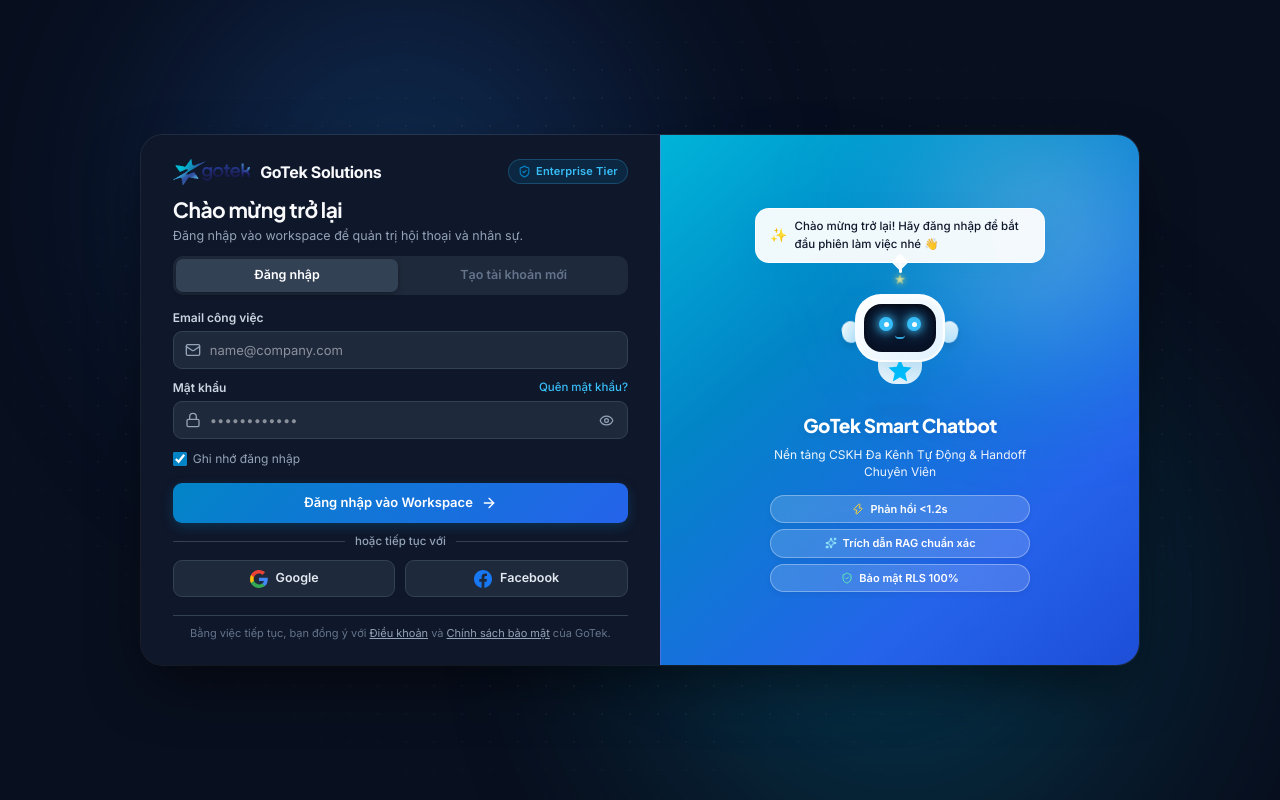
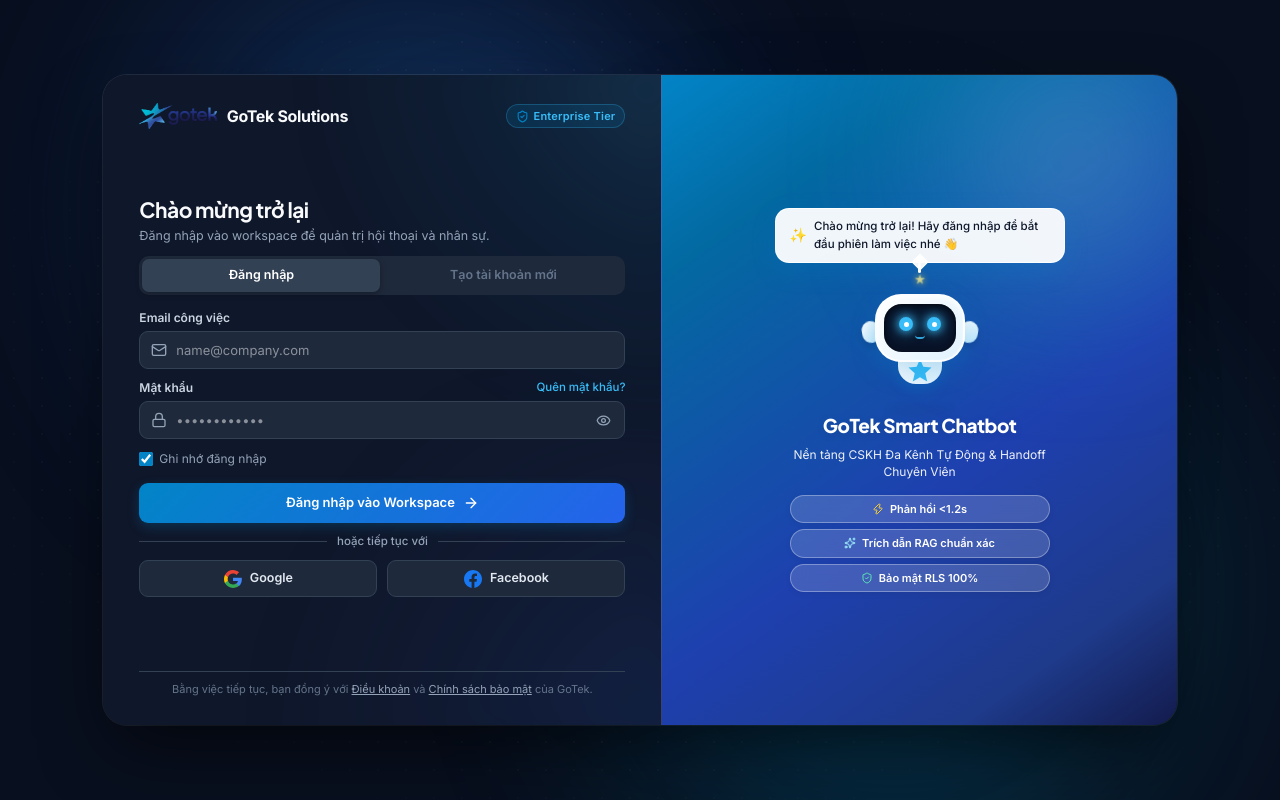
Before and after one commit to GoTekIT/GoTek-ChatBOT, a React (Vite) app in the folder frontend/: page / in a window 1280 px wide. Built offline with nearby package versions, Linux system fonts and the light colour scheme; no server answers.

Commit message:
feat(auth): enhance auth card size, subtle color bleed, darker sapphire gradient and ambient cursor spotlight

```diff
--- a/frontend/src/screens/auth/Auth.tsx
+++ b/frontend/src/screens/auth/Auth.tsx
@@ -16,8 +16,7 @@ import {
   ArrowRight,
   CheckCircle2,
   AlertCircle,
-  Zap,
-  Bot
+  Zap
 } from 'lucide-react';
 import './auth.css';
 
@@ -32,7 +31,7 @@ export function Auth({path, onLogin}: AuthProps) {
   const [message, setMessage] = useState('');
   const [showPassword, setShowPassword] = useState(false);
 
-  // Form values - Start completely blank for genuine testing
+  // Form values - Start completely blank for genuine manual testing
   const [emailValue, setEmailValue] = useState('');
   const [passwordValue, setPasswordValue] = useState('');
 
@@ -40,7 +39,8 @@ export function Auth({path, onLogin}: AuthProps) {
   const [touched, setTouched] = useState<Record<string, boolean>>({});
   const [clientErrors, setClientErrors] = useState<Record<string, string>>({});
 
-  // Mascot interactive state
+  // Interactive mouse tracking state for overall background and mascot
+  const [screenMouse, setScreenMouse] = useState({x: 500, y: 300});
   const [isBotHovered, setIsBotHovered] = useState(false);
   const [eyeOffset, setEyeOffset] = useState({x: 0, y: 0});
   const showcaseRef = useRef<HTMLDivElement>(null);
@@ -63,18 +63,19 @@ export function Auth({path, onLogin}: AuthProps) {
     }
   };
 
-  // Mouse tracking for interactive mascot eyes
-  const handleShowcaseMouseMove = (e: React.MouseEvent<HTMLDivElement>) => {
-    if (!showcaseRef.current) return;
-    const rect = showcaseRef.current.getBoundingClientRect();
-    const x = ((e.clientX - rect.left) / rect.width - 0.5) * 12;
-    const y = ((e.clientY - rect.top) / rect.height - 0.5) * 10;
-    setEyeOffset({x, y});
-  };
+  // Full-screen mouse movement tracking for dynamic background glow and mascot eyes
+  const handleScreenMouseMove = (e: React.MouseEvent<HTMLDivElement>) => {
+    setScreenMouse({x: e.clientX, y: e.clientY});
 
-  const handleShowcaseMouseLeave = () => {
-    setEyeOffset({x: 0, y: 0});
-    setIsBotHovered(false);
+    if (showcaseRef.current) {
+      const rect = showcaseRef.current.getBoundingClientRect();
+      const relX = ((e.clientX - rect.left) / rect.width - 0.5) * 16;
+      const relY = ((e.clientY - rect.top) / rect.height - 0.5) * 12;
+      setEyeOffset({
+        x: Math.max(-8, Math.min(8, relX)),
+        y: Math.max(-6, Math.min(6, relY))
+      });
+    }
   };
 
   // Helper validation logic
@@ -262,29 +263,40 @@ export function Auth({path, onLogin}: AuthProps) {
   };
 
   return (
-    <div className="auth-outer-screen">
-      {/* Dynamic Animated Ambient Background */}
+    <div className="auth-outer-screen" onMouseMove={handleScreenMouseMove}>
+      {/* Dynamic Interactive Animated Background with Mouse Follower Light */}
       <div className="auth-ambient-canvas" aria-hidden="true">
+        {/* Interactive Cursor Spotlight Glow */}
+        <div
+          className="ambient-cursor-spotlight"
+          style={{
+            transform: `translate3d(${screenMouse.x - 250}px, ${screenMouse.y - 250}px, 0)`
+          }}
+        />
         <div className="ambient-orb orb-1" />
         <div className="ambient-orb orb-2" />
         <div className="ambient-orb orb-3" />
         <div className="ambient-pattern-grid" />
       </div>
 
-      {/* Main Centered Floating Card (Switches Left/Right smoothly via Framer Motion) */}
+      {/* Main Centered Floating Card (Expansive size ~85%, Switches Left/Right on Signup) */}
       <motion.div
         layout
         transition={{type: 'spring', stiffness: 220, damping: 26}}
         className={`auth-card-wrapper ${isSignup ? 'signup-layout' : 'login-layout'}`}
       >
         {/* ====================================================================
-            FORM PANEL: Slides from Left to Right when switching to Signup
+            FORM PANEL: Clean with subtle GoTek cyan/blue color bleed streaks!
             ==================================================================== */}
         <motion.div
           layout="position"
           transition={{type: 'spring', stiffness: 220, damping: 26}}
           className="auth-card-left"
         >
+          {/* Subtle Color Bleed Elements extending from the brand side */}
+          <div className="form-color-bleed-top" aria-hidden="true" />
+          <div className="form-color-bleed-bottom" aria-hidden="true" />
+
           {/* Brand & Tier Header */}
           <div className="auth-card-header">
             <Link to="/app/auth/login" className="auth-brand-badge">
@@ -730,16 +742,14 @@ export function Auth({path, onLogin}: AuthProps) {
         </motion.div>
 
         {/* ====================================================================
-            SHOWCASE PANEL: LUMINOUS GOTEK LOGO GRADIENT + INTERACTIVE 2D/3D MASCOT
-            Clean, delightful, un-cluttered, interactive AI Companion
+            SHOWCASE PANEL: BALANCED DEEPER SAPPHIRE GRADIENT + INTERACTIVE MASCOT
+            Calmed down slightly (Not glaring, not too dark, rich Royal Sapphire)
             ==================================================================== */}
         <motion.div
           ref={showcaseRef}
           layout="position"
           transition={{type: 'spring', stiffness: 220, damping: 26}}
           className="auth-card-right"
-          onMouseMove={handleShowcaseMouseMove}
-          onMouseLeave={handleShowcaseMouseLeave}
         >
           {/* Subtle logo-inspired light orbs */}
           <div className="showcase-glow-light" />
@@ -808,7 +818,7 @@ export function Auth({path, onLogin}: AuthProps) {
                   <svg width="24" height="24" viewBox="0 0 100 100" fill="none">
                     <polygon
                       points="50,5 64,36 98,40 72,64 80,98 50,80 20,98 28,64 2,40 36,36"
-                      fill="#00c2ff"
+                      fill="#38bdf8"
                     />
                   </svg>
                 </div>
@@ -819,7 +829,7 @@ export function Auth({path, onLogin}: AuthProps) {
             </div>
           </div>
 
-          {/* Minimal, Punchy Information - Clean & Easy on the Eyes */}
+          {/* Minimal, Punchy Information */}
           <div className="mascot-info-block">
             <h2 className="mascot-title">GoTek Smart Chatbot</h2>
             <p className="mascot-subtitle">
--- a/frontend/src/screens/auth/auth.css
+++ b/frontend/src/screens/auth/auth.css
@@ -29,7 +29,7 @@
 }
 
 /* ==========================================================================
-   DYNAMIC AMBIENT BACKGROUND
+   DYNAMIC AMBIENT BACKGROUND WITH INTERACTIVE SPOTLIGHT
    ========================================================================== */
 .auth-ambient-canvas {
   position: absolute;
@@ -39,95 +39,117 @@
   z-index: 1;
 }
 
+/* Interactive Cursor Spotlight Glow (Follows mouse across the screen) */
+.ambient-cursor-spotlight {
+  position: absolute;
+  top: 0;
+  left: 0;
+  width: 500px;
+  height: 500px;
+  border-radius: 50%;
+  background: radial-gradient(circle, rgba(56, 189, 248, 0.22) 0%, rgba(37, 99, 235, 0.12) 40%, transparent 70%);
+  filter: blur(65px);
+  pointer-events: none;
+  z-index: 1;
+  will-change: transform;
+  transition: opacity 0.3s ease;
+}
+
+:is(.dark, .dark *) .ambient-cursor-spotlight {
+  background: radial-gradient(circle, rgba(56, 189, 248, 0.25) 0%, rgba(37, 99, 235, 0.15) 45%, transparent 70%);
+  filter: blur(75px);
+}
+
 .ambient-orb {
   position: absolute;
   border-radius: 50%;
   filter: blur(90px);
-  opacity: 0.35;
+  opacity: 0.38;
   will-change: transform;
 }
 
 :is(.dark, .dark *) .ambient-orb {
-  opacity: 0.22;
+  opacity: 0.24;
   filter: blur(110px);
 }
 
 .ambient-orb.orb-1 {
-  width: 480px;
-  height: 480px;
-  top: -8%;
-  left: 10%;
+  width: 520px;
+  height: 520px;
+  top: -10%;
+  left: 8%;
   background: radial-gradient(circle, #38bdf8 0%, #2563eb 60%, transparent 80%);
-  animation: floatOrb1 18s ease-in-out infinite alternate;
+  animation: floatOrb1 16s ease-in-out infinite alternate;
 }
 
 .ambient-orb.orb-2 {
-  width: 520px;
-  height: 520px;
-  bottom: -10%;
-  right: 8%;
-  background: radial-gradient(circle, #0284c7 0%, #00b4d8 60%, transparent 80%);
-  animation: floatOrb2 22s ease-in-out infinite alternate;
+  width: 560px;
+  height: 560px;
+  bottom: -12%;
+  right: 6%;
+  background: radial-gradient(circle, #0284c7 0%, #00b4d8 55%, transparent 80%);
+  animation: floatOrb2 20s ease-in-out infinite alternate;
 }
 
 .ambient-orb.orb-3 {
-  width: 380px;
-  height: 380px;
-  top: 35%;
-  right: 25%;
-  background: radial-gradient(circle, #60a5fa 0%, transparent 70%);
-  animation: floatOrb3 15s ease-in-out infinite alternate;
+  width: 420px;
+  height: 420px;
+  top: 32%;
+  right: 22%;
+  background: radial-gradient(circle, #60a5fa 0%, #1e40af 50%, transparent 70%);
+  animation: floatOrb3 14s ease-in-out infinite alternate;
 }
 
 @keyframes floatOrb1 {
   0% { transform: translate(0, 0) scale(1); }
-  50% { transform: translate(50px, 30px) scale(1.06); }
-  100% { transform: translate(-25px, 50px) scale(0.95); }
+  50% { transform: translate(60px, 35px) scale(1.08); }
+  100% { transform: translate(-30px, 55px) scale(0.94); }
 }
 
 @keyframes floatOrb2 {
   0% { transform: translate(0, 0) scale(1); }
-  50% { transform: translate(-40px, -40px) scale(1.05); }
-  100% { transform: translate(30px, -20px) scale(0.93); }
+  50% { transform: translate(-50px, -45px) scale(1.07); }
+  100% { transform: translate(35px, -25px) scale(0.92); }
 }
 
 @keyframes floatOrb3 {
-  0% { transform: translate(0, 0) scale(0.95); }
-  50% { transform: translate(30px, -45px) scale(1.08); }
-  100% { transform: translate(-40px, 20px) scale(1); }
+  0% { transform: translate(0, 0) scale(0.94); }
+  50% { transform: translate(35px, -50px) scale(1.1); }
+  100% { transform: translate(-45px, 25px) scale(1); }
 }
 
 .ambient-pattern-grid {
   position: absolute;
   inset: 0;
-  background-image: radial-gradient(rgba(148, 163, 184, 0.22) 1px, transparent 1px);
+  background-image: radial-gradient(rgba(148, 163, 184, 0.24) 1.2px, transparent 1.2px);
   background-size: 28px 28px;
-  mask-image: radial-gradient(ellipse at center, rgba(0, 0, 0, 1) 30%, rgba(0, 0, 0, 0) 80%);
-  -webkit-mask-image: radial-gradient(ellipse at center, rgba(0, 0, 0, 1) 30%, rgba(0, 0, 0, 0) 80%);
+  mask-image: radial-gradient(ellipse at center, rgba(0, 0, 0, 1) 35%, rgba(0, 0, 0, 0) 80%);
+  -webkit-mask-image: radial-gradient(ellipse at center, rgba(0, 0, 0, 1) 35%, rgba(0, 0, 0, 0) 80%);
 }
 
 :is(.dark, .dark *) .ambient-pattern-grid {
-  background-image: radial-gradient(rgba(255, 255, 255, 0.08) 1px, transparent 1px);
+  background-image: radial-gradient(rgba(255, 255, 255, 0.09) 1.2px, transparent 1.2px);
 }
 
 /* ==========================================================================
-   FLOATING AUTH CARD CONTAINER (~75-80% viewport, Perfectly Centered)
+   FLOATING AUTH CARD CONTAINER (Expansive ~86-88% viewport, Perfectly Centered)
    ========================================================================== */
 .auth-card-wrapper {
   position: relative;
   z-index: 10;
-  width: 80%;
-  max-width: 1080px;
+  width: 86%;
+  max-width: 1180px;
+  min-height: 650px;
   min-width: 320px;
   max-height: 94vh;
   display: flex;
   flex-direction: row;
   background: #ffffff;
-  border-radius: 22px;
+  border-radius: 24px;
   overflow: hidden;
   box-shadow:
-    0 20px 50px -10px rgba(2, 132, 199, 0.16),
-    0 8px 24px -4px rgba(15, 23, 42, 0.05),
+    0 25px 65px -12px rgba(2, 132, 199, 0.18),
+    0 10px 30px -4px rgba(15, 23, 42, 0.06),
     0 0 0 1px rgba(226, 232, 240, 0.85);
   margin: auto;
   transition: box-shadow 0.3s ease;
@@ -136,7 +158,7 @@
 :is(.dark, .dark *) .auth-card-wrapper {
   background: #0f172a;
   box-shadow:
-    0 24px 60px -12px rgba(0, 0, 0, 0.6),
+    0 28px 70px -12px rgba(0, 0, 0, 0.65),
     0 0 0 1px rgba(255, 255, 255, 0.1);
 }
 
@@ -148,14 +170,14 @@
 }
 
 /* ==========================================================================
-   FORM PANEL: Clean White, High Contrast, Perfectly Usable
+   FORM PANEL: Clean White with Subtle Brand Color Bleed Streaks
    ========================================================================== */
 .auth-card-left {
   flex: 1 1 52%;
   display: flex;
   flex-direction: column;
   justify-content: space-between;
-  padding: 24px 32px;
+  padding: 28px 36px;
   box-sizing: border-box;
   background: #ffffff;
   position: relative;
@@ -165,6 +187,70 @@
 
 :is(.dark, .dark *) .auth-card-left {
   background: #0f172a;
+}
+
+/* Subtle Color Bleed Streaks extending from the brand side into the Form background */
+.form-color-bleed-top {
+  position: absolute;
+  top: -40px;
+  right: -40px;
+  width: 380px;
+  height: 380px;
+  background: radial-gradient(circle at 100% 0%, rgba(2, 132, 199, 0.14) 0%, rgba(56, 189, 248, 0.07) 40%, transparent 70%);
+  pointer-events: none;
+  z-index: 0;
+  filter: blur(28px);
+  transition: all 0.4s ease;
+}
+
+.form-color-bleed-bottom {
+  position: absolute;
+  bottom: -40px;
+  right: -40px;
+  width: 420px;
+  height: 360px;
+  background: radial-gradient(circle at 100% 100%, rgba(30, 58, 138, 0.12) 0%, rgba(2, 132, 199, 0.06) 50%, transparent 75%);
+  pointer-events: none;
+  z-index: 0;
+  filter: blur(32px);
+  transition: all 0.4s ease;
+}
+
+/* When in Signup mode, bleed originates from left (adjacent to mascot) */
+.signup-layout .form-color-bleed-top {
+  right: auto;
+  left: -40px;
+  background: radial-gradient(circle at 0% 0%, rgba(2, 132, 199, 0.14) 0%, rgba(56, 189, 248, 0.07) 40%, transparent 70%);
+}
+
+.signup-layout .form-color-bleed-bottom {
+  right: auto;
+  left: -40px;
+  background: radial-gradient(circle at 0% 100%, rgba(30, 58, 138, 0.12) 0%, rgba(2, 132, 199, 0.06) 50%, transparent 75%);
+}
+
+:is(.dark, .dark *) .form-color-bleed-top {
+  background: radial-gradient(circle at 100% 0%, rgba(56, 189, 248, 0.18) 0%, rgba(2, 132, 199, 0.08) 40%, transparent 75%);
+}
+
+:is(.dark, .dark *) .form-color-bleed-bottom {
+  background: radial-gradient(circle at 100% 100%, rgba(37, 99, 235, 0.15) 0%, rgba(30, 58, 138, 0.08) 50%, transparent 80%);
+}
+
+:is(.dark, .dark *) .signup-layout .form-color-bleed-top {
+  background: radial-gradient(circle at 0% 0%, rgba(56, 189, 248, 0.18) 0%, rgba(2, 132, 199, 0.08) 40%, transparent 75%);
+}
+
+:is(.dark, .dark *) .signup-layout .form-color-bleed-bottom {
+  background: radial-gradient(circle at 0% 100%, rgba(37, 99, 235, 0.15) 0%, rgba(30, 58, 138, 0.08) 50%, transparent 80%);
+}
+
+/* Ensure Form content layers sit crisply on top of color bleeds */
+.auth-card-header,
+.auth-form-content,
+.auth-card-footer {
+  position: relative;
+  z-index: 1;
 }
 
 /* Brand Header */
@@ -678,23 +764,23 @@
    ========================================================================== */
 .auth-card-right {
   flex: 1 1 48%;
-  background: linear-gradient(140deg, #00b4d8 0%, #0284c7 35%, #2563eb 75%, #1d4ed8 100%);
+  background: linear-gradient(145deg, #0284c7 0%, #0369a1 20%, #1e40af 60%, #1e3a8a 85%, #131b4d 100%);
   color: #ffffff;
   display: flex;
   flex-direction: column;
   align-items: center;
   justify-content: center;
-  padding: 24px 28px;
+  padding: 30px 32px;
   box-sizing: border-box;
   position: relative;
   overflow: hidden;
-  border-left: 1px solid rgba(255, 255, 255, 0.2);
+  border-left: 1px solid rgba(255, 255, 255, 0.16);
   border-right: none;
 }
 
 @media (min-width: 1024px) {
   .auth-card-wrapper.signup-layout .auth-card-right {
-    border-right: 1px solid rgba(255, 255, 255, 0.2);
+    border-right: 1px solid rgba(255, 255, 255, 0.16);
     border-left: none;
   }
 }
@@ -717,10 +803,10 @@
   position: absolute;
   top: -15%;
   right: -15%;
-  width: 340px;
-  height: 340px;
-  background: radial-gradient(circle, rgba(255, 255, 255, 0.3) 0%, rgba(56, 189, 248, 0.2) 60%, transparent 80%);
-  filter: blur(50px);
+  width: 360px;
+  height: 360px;
+  background: radial-gradient(circle, rgba(255, 255, 255, 0.22) 0%, rgba(56, 189, 248, 0.16) 50%, transparent 80%);
+  filter: blur(60px);
   pointer-events: none;
 }
 
```
